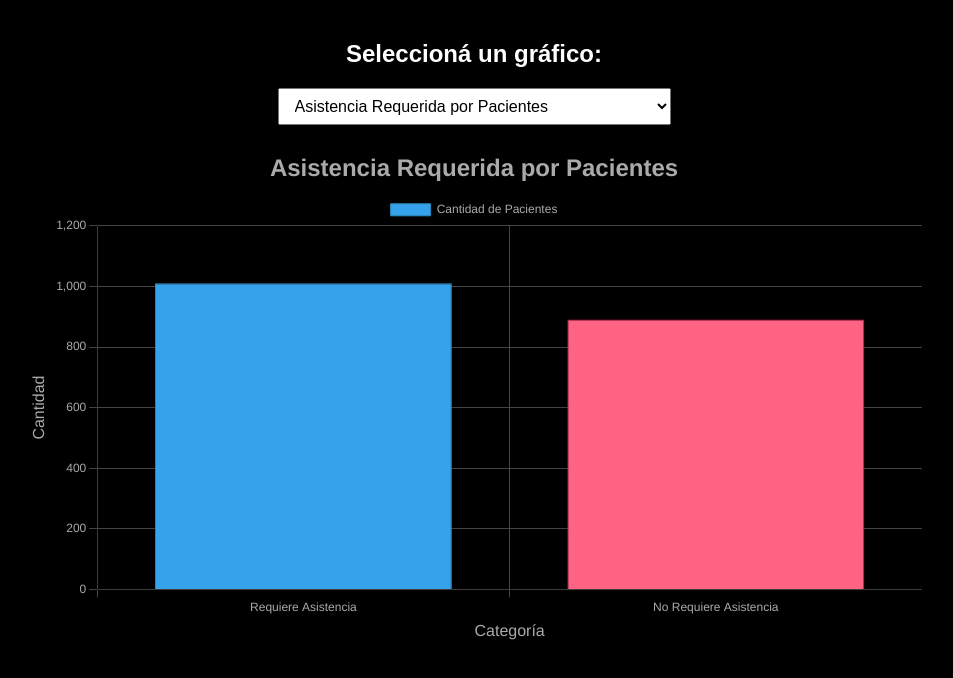
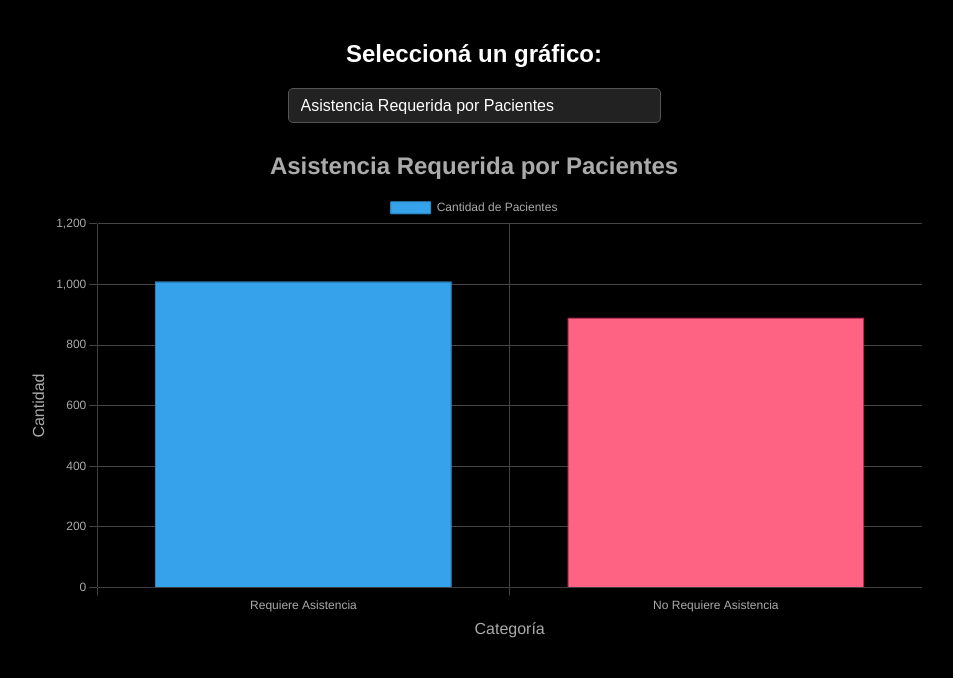
Before and after one commit to AAGG22/puericultura, a plain HTML site: page index.html in a window 1280 px wide. Shown: the whole page, without its empty margins (166-1119 px from the left). Drawn offline with nearby package versions, Linux system fonts and the light colour scheme.

Commit message:
Update index.html

```diff
--- a/index.html
+++ b/index.html
@@ -31,6 +31,13 @@
       margin-bottom: 20px;
       padding: 8px 12px;
       font-size: 16px;
+      background-color: #222;
+      color: #fff;
+      border: 1px solid #555;
+      border-radius: 5px;
+      outline: none;
+      appearance: none;
+      cursor: pointer;
     }
   </style>
 </head>
```
